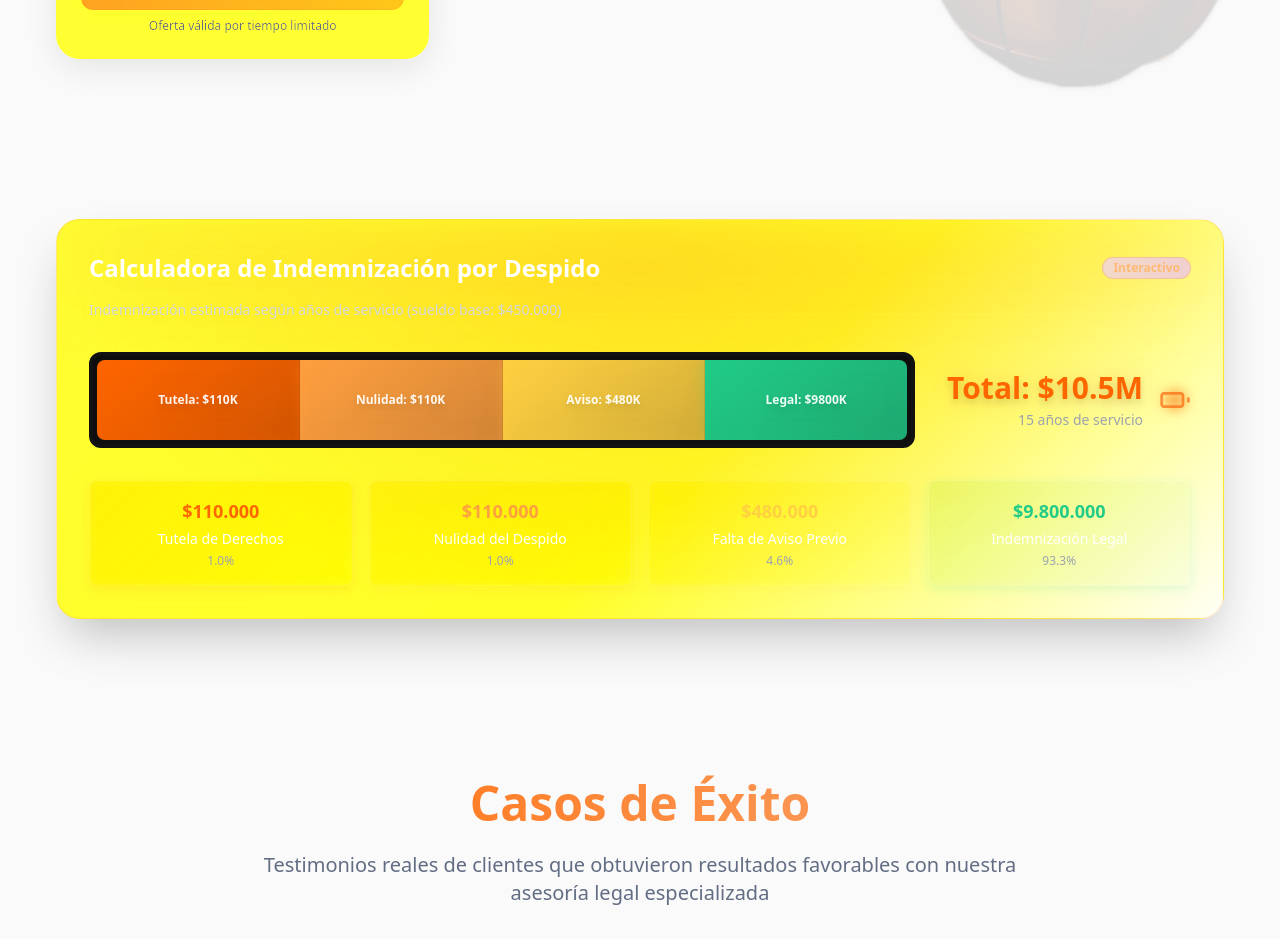
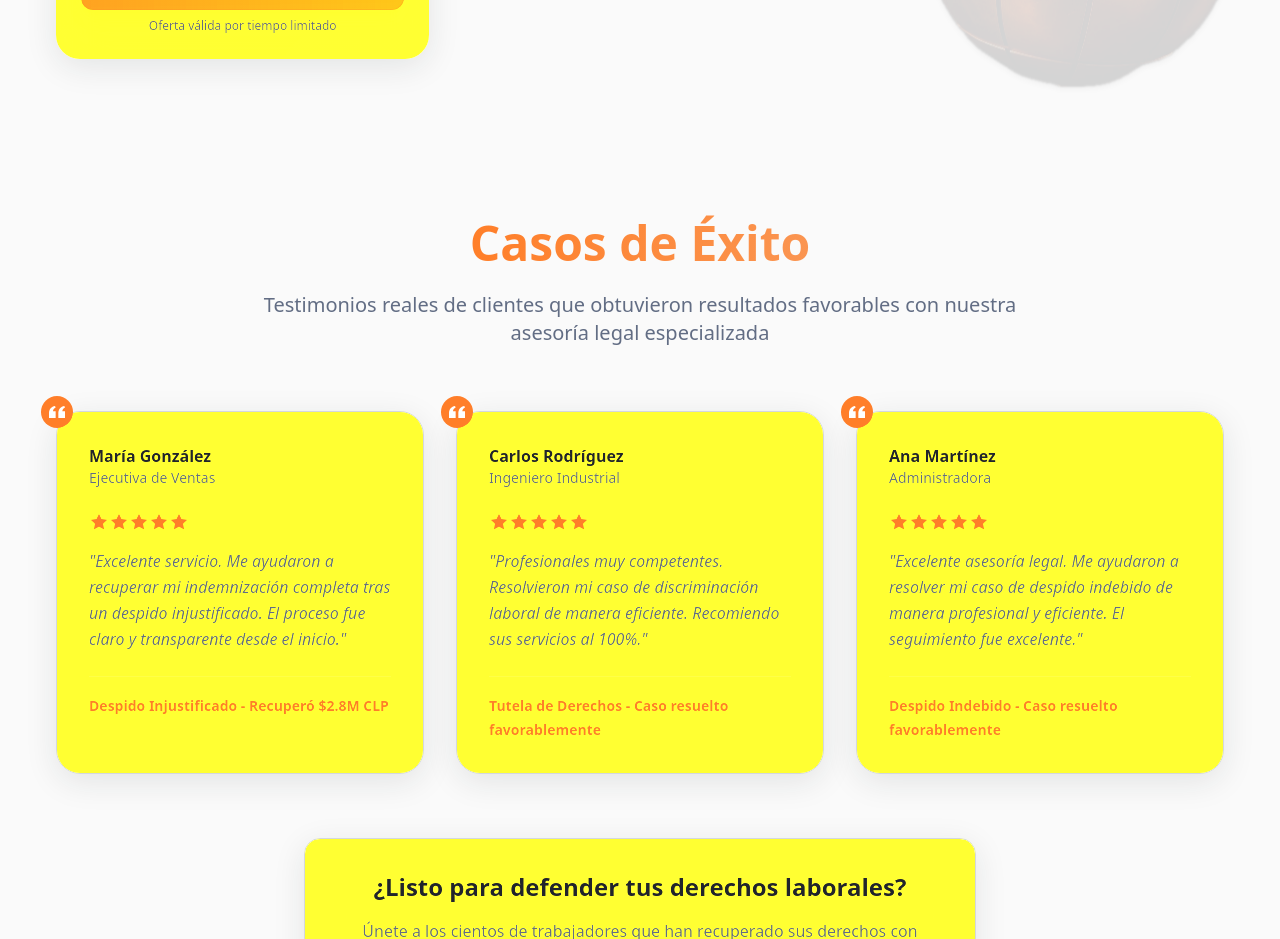
Before and after one commit to puntolegal/legal-glass-booking, a React (Vite) app: page / in a window 1280 px wide. Shown: the part 3320-4259 px from the top of the page. Built offline with nearby package versions, Linux system fonts and the light colour scheme.

Commit message:
Remove indemnization chart
Remove the indemnization chart from the page.

```diff
--- a/src/pages/Index.tsx
+++ b/src/pages/Index.tsx
@@ -4,7 +4,7 @@ import ServicesSection from "@/components/ServicesSection";
 import BlogSection from "@/components/BlogSection";
 import TestimonialsSection from "@/components/TestimonialsSection";
 import Footer from "@/components/Footer";
-import IndemnizationChart from "@/components/IndemnizationChart";
+
 import { useState } from "react";
 
 const Index = () => {
@@ -14,11 +14,6 @@ const Index = () => {
       <Header onAgendarClick={() => setShowForm(true)} />
       <HeroSection showForm={showForm} setShowForm={setShowForm} />
       <ServicesSection onAgendarClick={() => setShowForm(true)} />
-      <section className="py-20 px-6">
-        <div className="container mx-auto">
-          <IndemnizationChart />
-        </div>
-      </section>
       <TestimonialsSection />
       <BlogSection />
       <Footer />
```
